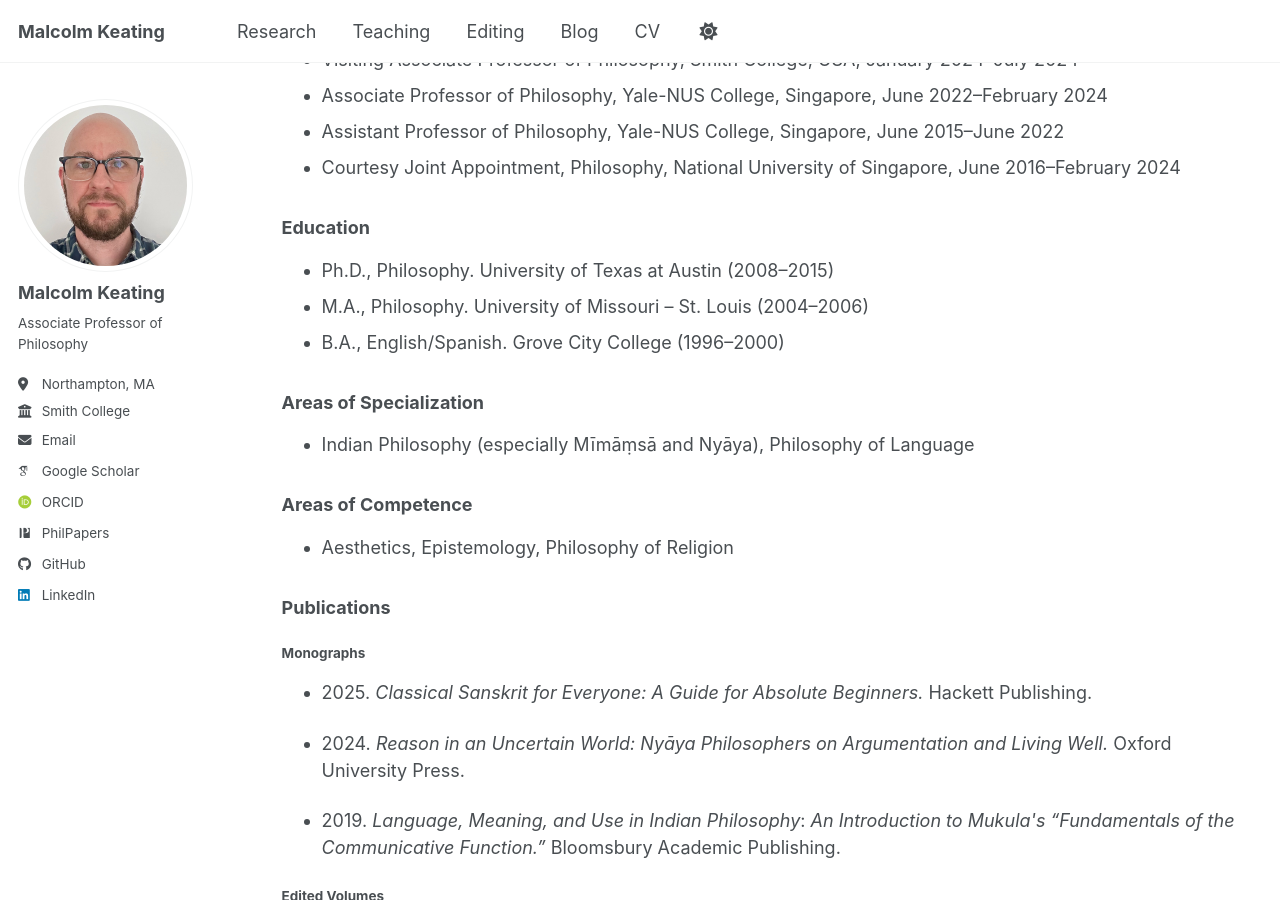
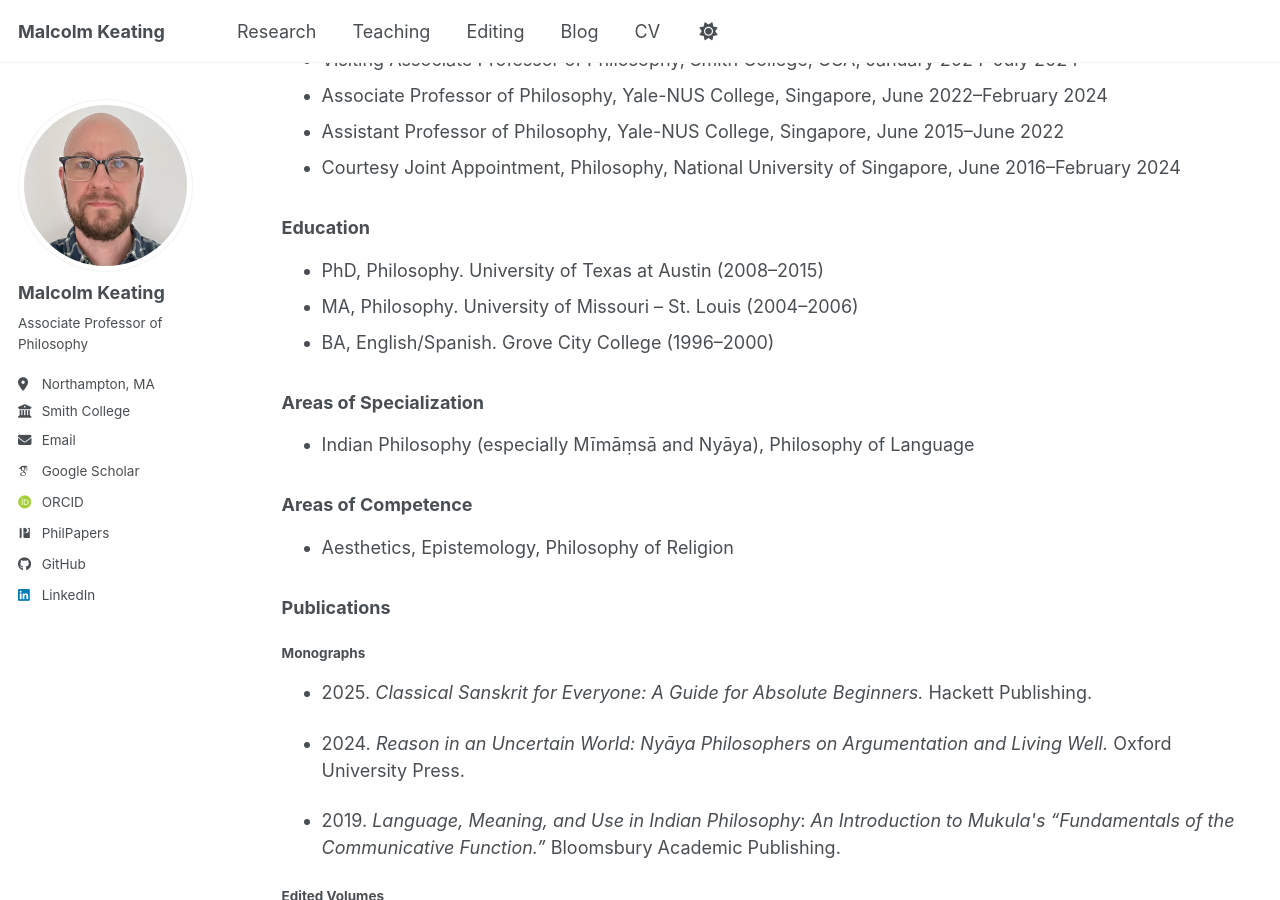
Before and after one commit to malcolmkeating/malcolmkeating.github.io, a Jekyll site: the page built from _pages/cv.md, in a window 1280 px wide and 900 px high, scrolled down 515 px. Built offline with Jekyll 4.4.1, drawn with Linux system fonts in a browser that asks for light colours; some web fonts are replaced; a script bundle is joined from its source files by our own code; library files that are not in the unit come from our copies.

Commit message:
Update cv.md

```diff
--- a/_pages/cv.md
+++ b/_pages/cv.md
@@ -38,9 +38,9 @@ Singapore, June 2016–February 2024
 
 ### Education
 
-+ Ph.D., Philosophy. University of Texas at Austin (2008–2015)
-+ M.A., Philosophy. University of Missouri – St. Louis (2004–2006)
-+ B.A., English/Spanish. Grove City College (1996–2000)
++ PhD, Philosophy. University of Texas at Austin (2008–2015)
++ MA, Philosophy. University of Missouri – St. Louis (2004–2006)
++ BA, English/Spanish. Grove City College (1996–2000)
 
 ### Areas of Specialization
 
```
